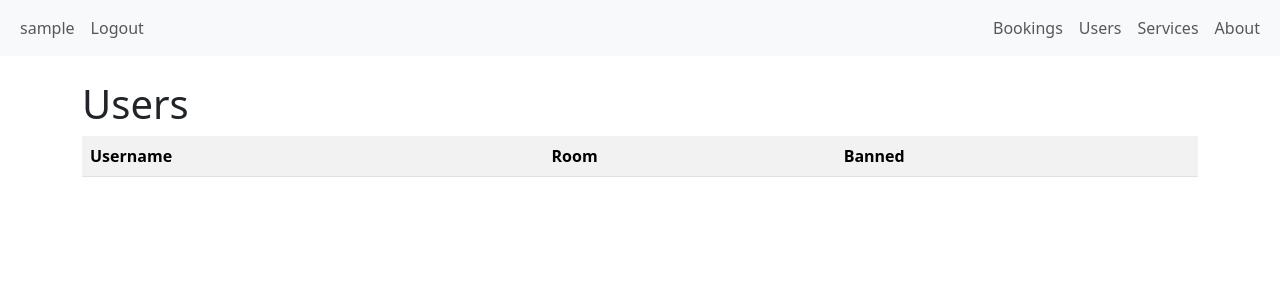
After one commit to imsiriuse/ISpodoli, a Django app: page /users/ in a window 1280 px wide. The commit adds this page. Shown: the top 300 px of the page. Run offline with Django 4.2, Linux system fonts and the light colour scheme; a user stored in the database is signed in; tables that the repository leaves empty hold one stand-in row (values such as "Sample post"); lists and menus that the app fills with data are empty; some libraries are stand-ins or nearby versions.

Commit message:
added list of users

```diff
--- a/podres/templates/base.html
+++ b/podres/templates/base.html
@@ -32,6 +32,7 @@
       <ul class="navbar-nav ms-auto mb-2 mb-lg-0">
         {% if user.is_staff %}
           <li class="nav-item"><a class="nav-link" href="{% url 'booking_list' %}">Bookings</a></li>
+          <li class="nav-item"><a class="nav-link" href="{% url 'user_list' %}">Users</a></li>
         {% endif %}
         <li class="nav-item">
           <a class="nav-link" href="{% url 'service_list' %}">Services</a>
--- /dev/null
+++ b/podres/templates/user_list.html
@@ -0,0 +1,24 @@
+{% extends 'base.html' %}
+
+{% block title %}Users{% endblock %}
+{% block content %}
+  <h1>Users</h1>
+  <table class="table table-striped">
+    <tr>
+      <th>Username</th>
+      <th>Room</th>
+      <th>Banned</th>
+    </tr>
+    {% for booker in bookers %}
+      {% if not booker.user.is_staff %}
+        <tr>
+          <td><a href="{% url 'user_detail' booker.id %}">{{ booker.user.first_name }} {{ booker.user.last_name }}</a></td>
+          <td>{{ booker.room }}</td>
+          <td></td>
+        </tr>
+      {% endif %}
+    {% empty %}
+      <p>No users at this time.</p>
+    {% endfor %}
+  </table>
+{% endblock %}
--- a/podres/urls.py
+++ b/podres/urls.py
@@ -14,6 +14,7 @@ urlpatterns = [
     path('accounts/profile/', ProfileView.as_view(), name='profile'),
     path('about/', about, name='about'),
     path('bookings/', BookingListView.as_view(), name='booking_list'),
+    path('users/', user_list, name='user_list'),
     path('service/<int:pk>/', ServiceDetailView.as_view(), name='service_detail'),
     path('booking/<int:pk>/', booking_detail, name='booking_detail'),
     path('user/<int:pk>/', user_detail, name='user_detail'),
--- a/podres/views/views.py
+++ b/podres/views/views.py
@@ -35,3 +35,12 @@ def user_detail(request, pk):
     bookings = Booking.objects.filter(booker=booker)
 
     return render(request, 'user_detail.html', {'booker': booker, 'bookings': bookings})
+
+@login_required
+def user_list(request):
+    if not request.user.is_staff:
+        messages.add_message(request, messages.INFO, "You are not authorized to do this action.")
+        return redirect(reverse("service_list"))
+
+    bookers = Booker.objects.filter()
+    return render(request, 'user_list.html', {'bookers': bookers})
```
